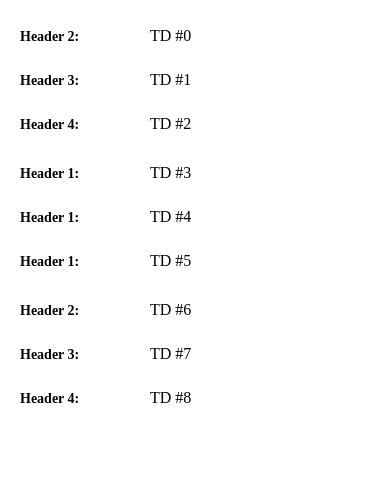
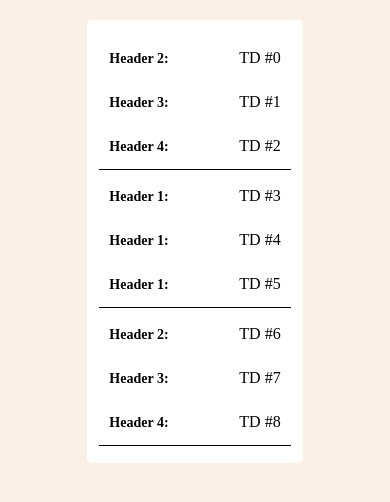
Before and after one commit to nafrente/responsive-table, a plain HTML site: page index.html in a window 390 px wide. Drawn offline with nearby package versions, Linux system fonts and the light colour scheme.

Commit message:
Updating documentation and adding example

```diff
--- a/index.html
+++ b/index.html
@@ -7,6 +7,10 @@
 
 <script src="https://code.jquery.com/jquery.js"></script>
 <link rel="stylesheet" type="text/css" href="responsive-table.css">
+    <style type="text/css">
+    body{max-width: 650px;margin: 20px auto;background-color: linen}
+    table{margin: 10px auto;background: white;padding: 10px;border-radius: 5px;}
+    </style>
 
 </head>
 <!-- begin body output -->
--- a/responsive-table.css
+++ b/responsive-table.css
@@ -8,7 +8,7 @@
 	tr{
 	    margin: 5px 0;
 	    display: block;
-	    border-bottom: $border1;
+	    border-bottom: 1px solid black;
 	}
 	td{
 	    padding: 4px 10px;
```
Also changed, not shown: 1 other file.
